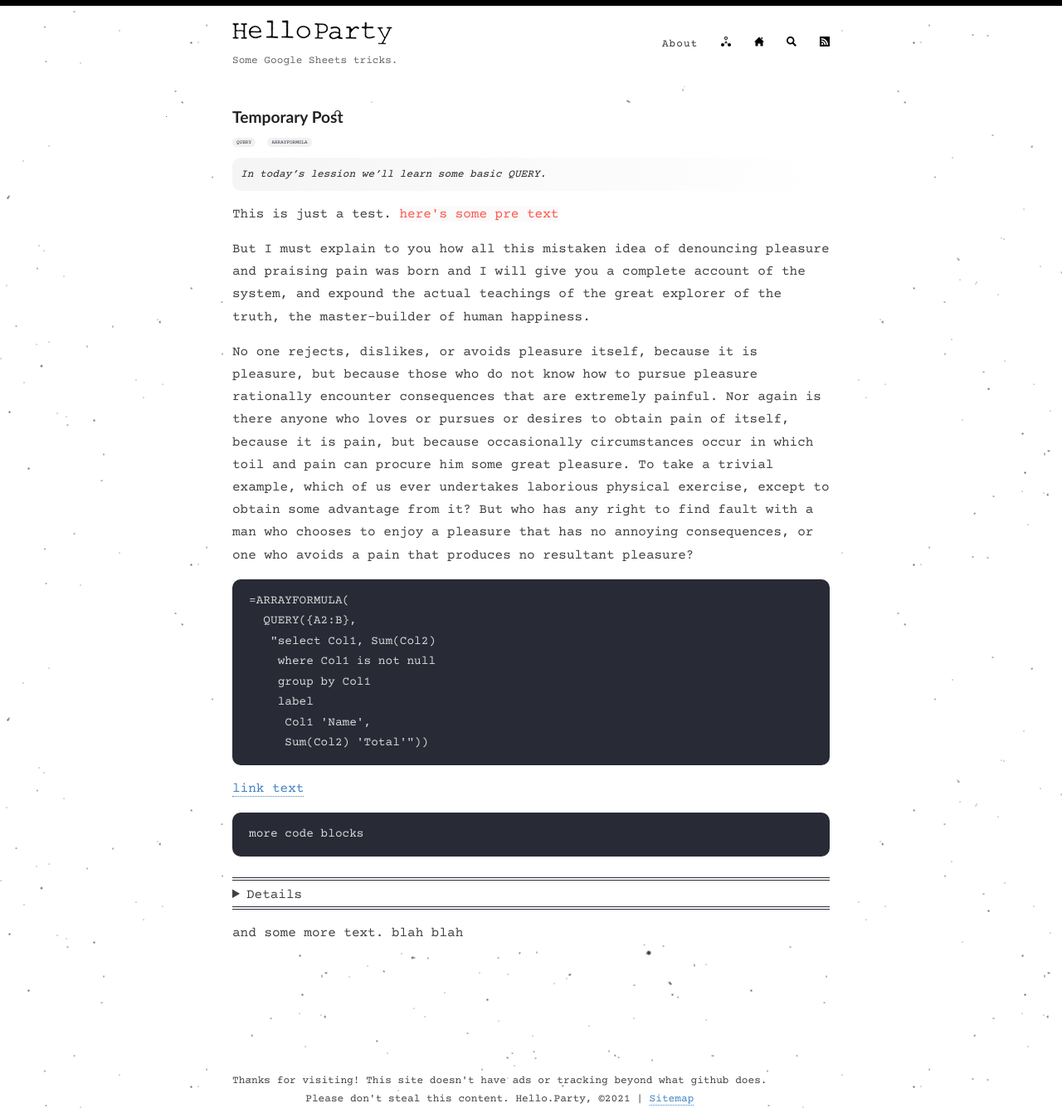
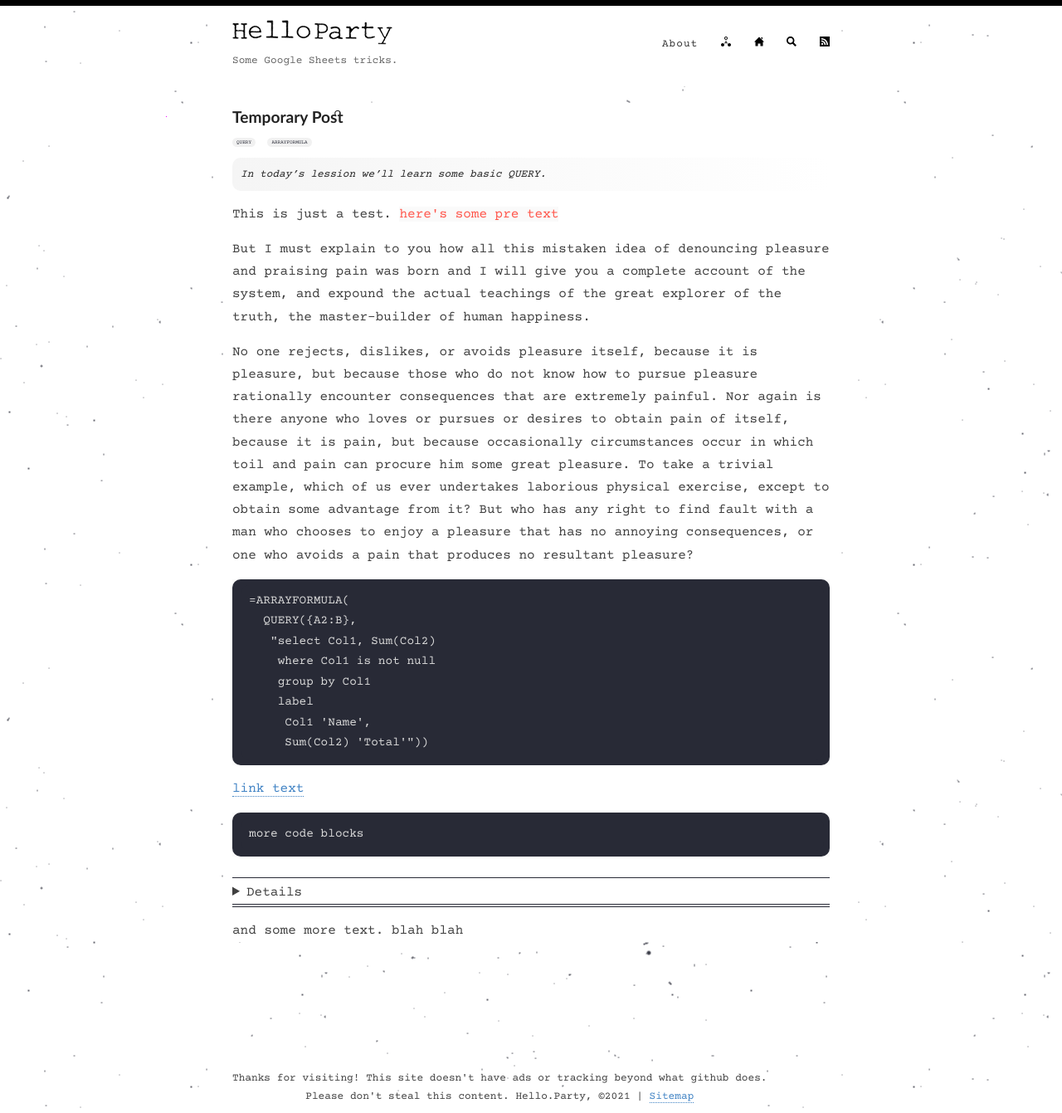
Before and after one commit to hello-party/hello-party-old.github.io, a Jekyll site: the page built from _posts/2021-02-04-hello.md, in a window 1280 px wide. Shown: the whole page at 83% size. Built offline with Jekyll 4.4.1, drawn with Linux system fonts in a browser that asks for light colours.

Commit message:
Update style.scss

```diff
--- a/assets/style.scss
+++ b/assets/style.scss
@@ -151,7 +151,7 @@ p {
 }
 
 details {
-    border-top: 4px double #282a36;
+    border-top: 1px solid #282a36;
     border-bottom: 4px double #282a36;
     margin-top: 25px;
     padding-top: 4px;
```
